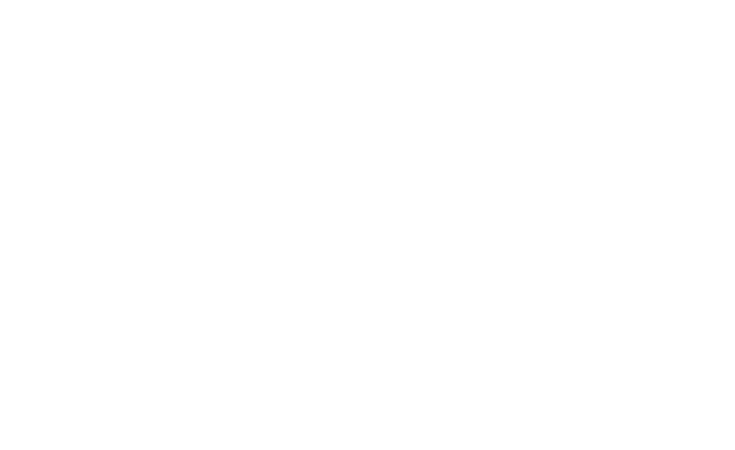
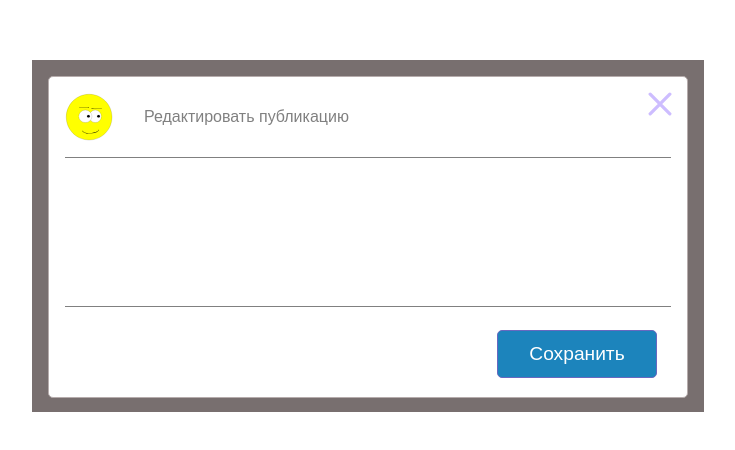
Before and after one commit to Antonio-87/9-Router.CRUD, a React (Vite) app in the folder router-crud/: page /posts/1/edit in a window 1280 px wide. Before the commit this address had no page. Shown: the part 164-614 px from the top of the page, without its empty margins (272-1007 px from the left). Built offline with nearby package versions, Linux system fonts and the light colour scheme.

Commit message:
PostEdit_end_css

```diff
--- a/router-crud/src/App.css
+++ b/router-crud/src/App.css
@@ -95,7 +95,8 @@
 }
 
 .container-create,
-.container-view {
+.container-view,
+.container-edit {
   position: absolute;
   left: 50%;
   top: 50%;
@@ -109,7 +110,8 @@
 }
 
 .window-create,
-.window-view {
+.window-view,
+.window-edit {
   height: 18rem;
   padding: 1rem;
   background-color: white;
@@ -117,7 +119,8 @@
   border-radius: 5px;
 }
 
-.box-close {
+.box-close,
+.box-close-edit {
   height: 3rem;
   border-bottom: 1px solid gray;
 }
@@ -144,7 +147,8 @@
   outline: none;
 }
 
-.box-publish {
+.box-publish,
+.box-publish-edit {
   height: 5rem;
   border-top: 1px solid gray;
   padding-top: 1.5rem;
@@ -199,3 +203,19 @@
 .delete {
   margin-left: 3rem;
 }
+
+.description {
+  position: absolute;
+  color: gray;
+  left: 7rem;
+  top: 3rem;
+  width: 20rem;
+}
+
+.box-close-edit {
+  height: 4rem;
+}
+
+.box-publish-edit {
+  padding-top: 1rem;
+}
--- a/router-crud/src/App.tsx
+++ b/router-crud/src/App.tsx
@@ -5,6 +5,7 @@
 import PostCreate from "./components/PostCreate";
 import { useState } from "react";
 import { PostProps } from "./components/Post";
+import PostEdit from "./components/PostEdit";
 
 function App() {
   const [posts, setPosts] = useState<PostProps[]>([]);
@@ -17,6 +18,7 @@
         <Route path="/" element={<PostsList hendleProps={hendlePosts} />} />
         <Route path="posts/new" element={<PostCreate />} />
         <Route path="posts/:postId" element={<PostView posts={posts} />} />
+        <Route path="posts/:postId/edit" element={<PostEdit />} />
       </Routes>
     </BrowserRouter>
   );
--- /dev/null
+++ b/router-crud/src/components/PostEdit.tsx
@@ -0,0 +1,46 @@
+import { useState } from "react";
+import iconClose from "../assets/close.svg";
+import userIcon from "../assets/user-icon.svg";
+import { useNavigate } from "react-router-dom";
+
+const PostEdit = () => {
+  const [value, setValue] = useState<string>("");
+  const navigate = useNavigate();
+  return (
+    <div className="container-edit">
+      <div className="window-edit">
+        <header className="box-close-edit">
+          <img className="icon-user" src={userIcon} alt="photo" />
+          <span className="description">Редактировать публикацию</span>
+          <img
+            className="close"
+            src={iconClose}
+            alt="close"
+            onClick={() => navigate(-1)}
+          />
+        </header>
+        <main>
+          <textarea
+            className="input-content"
+            maxLength={196}
+            value={value}
+            onChange={(e) => setValue(e.target.value)}
+            onSubmit={(e) => e.preventDefault()}
+          ></textarea>
+        </main>
+        <footer className="box-publish-edit">
+          <button
+            className="publish"
+            onClick={() => {
+              addPost();
+            }}
+          >
+            Сохранить
+          </button>
+        </footer>
+      </div>
+    </div>
+  );
+};
+
+export default PostEdit;
--- a/router-crud/src/components/PostView.tsx
+++ b/router-crud/src/components/PostView.tsx
@@ -62,7 +62,12 @@
           </div>
           <p className="content-view">{post?.content}</p>
           <div className="navigation">
-            <button className="chenge">Изменить</button>
+            <button
+              className="chenge"
+              onClick={() => navigate(`/posts/${postId}/edit`)}
+            >
+              Изменить
+            </button>
             <button className="delete" onClick={() => deletePost()}>
               Удалить
             </button>
```
